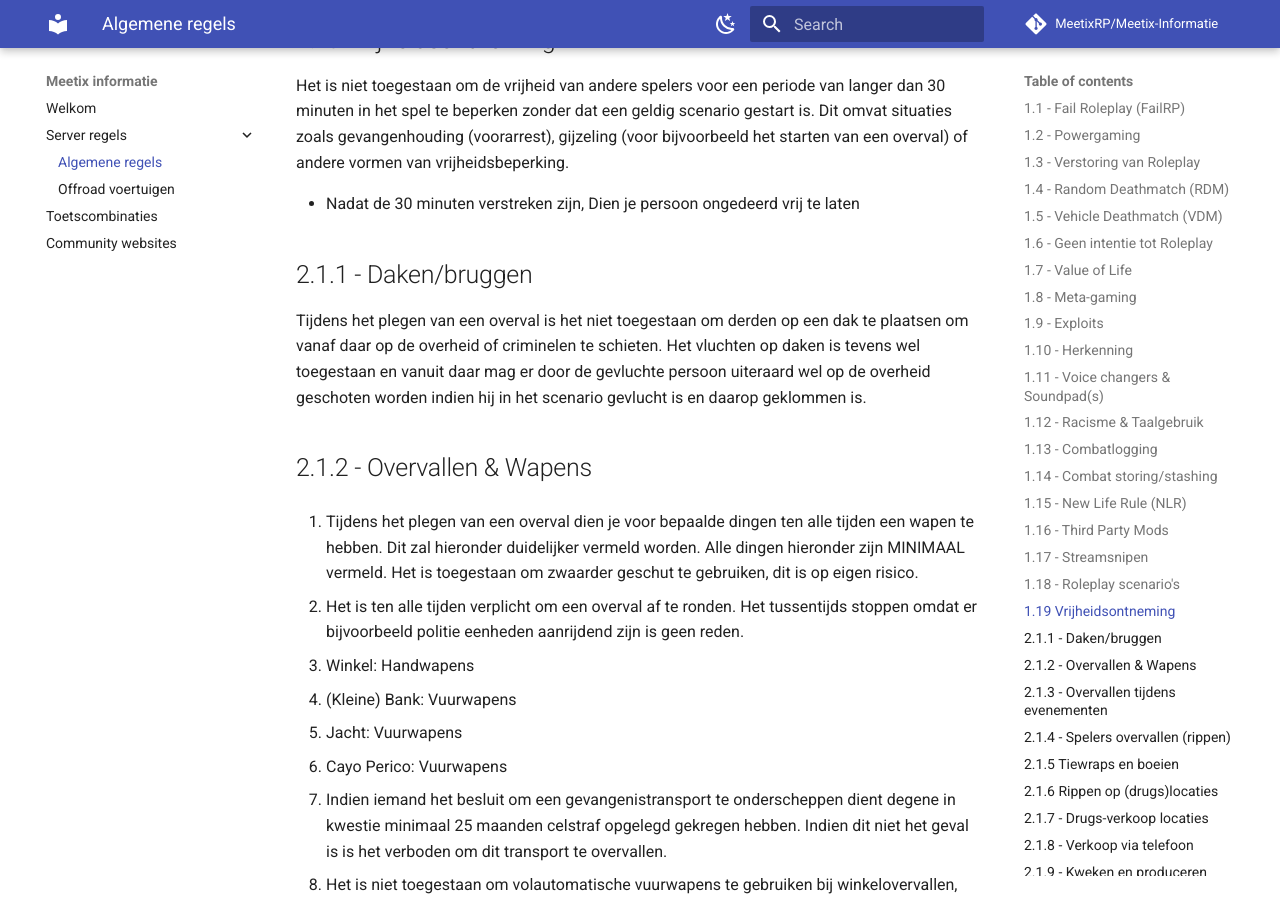
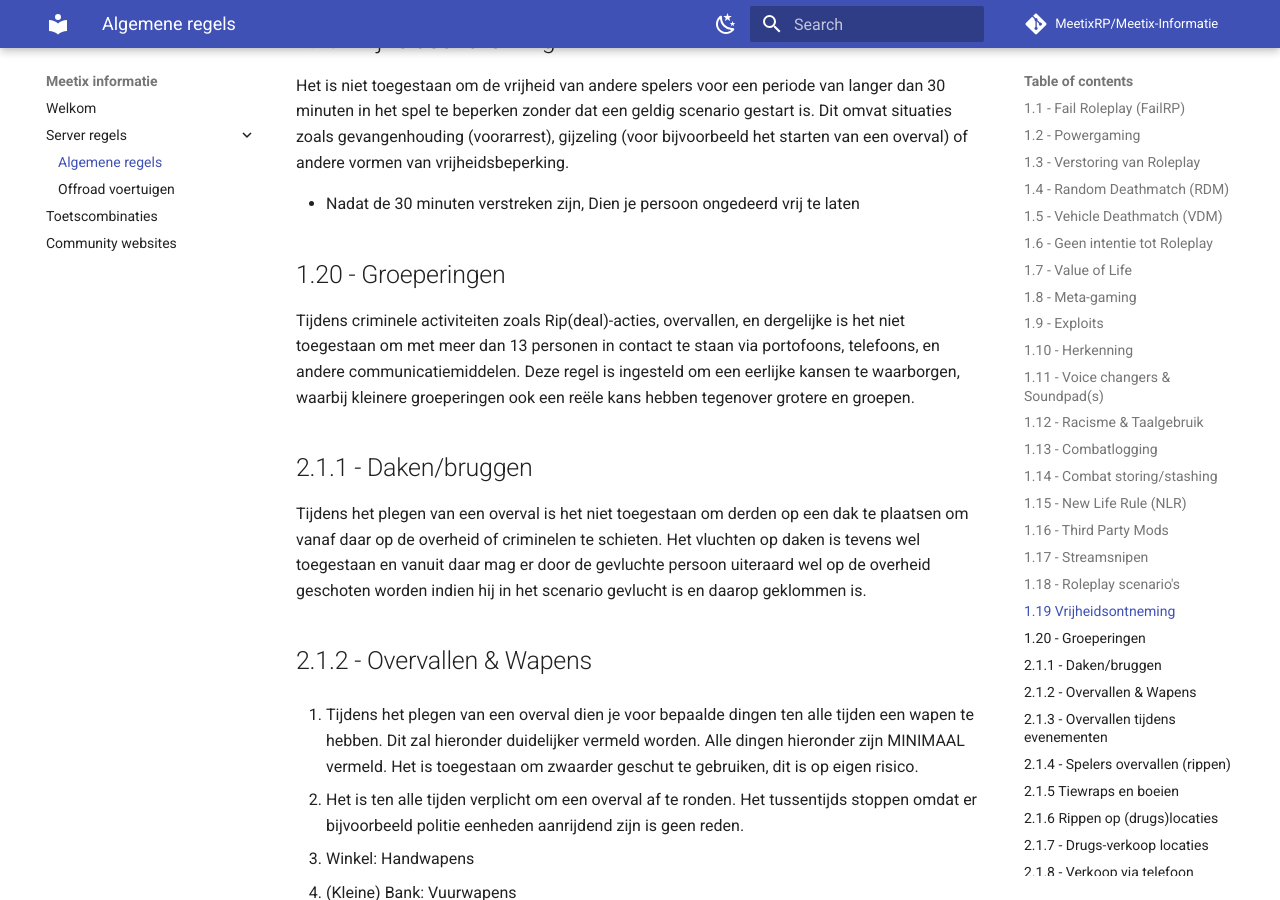
Before and after one commit to MeetixRP/Meetix-Informatie, an MkDocs documentation site: the page built from docs/algemeneregels.md, in a window 1280 px wide and 900 px high, scrolled down 6792 px. Built offline with MkDocs 1.6.1 and Material for MkDocs 9.7.7, drawn with Linux system fonts in a browser that asks for light colours; comment, search, counter and statistics services are not loaded.

Commit message:
Update algemeneregels.md
1.20 (Max 13 personen bij criminele activiteiten)

```diff
--- a/docs/algemeneregels.md
+++ b/docs/algemeneregels.md
@@ -188,6 +188,10 @@ Het is niet toegestaan om de vrijheid van andere spelers voor een periode van la
 Dit omvat situaties zoals gevangenhouding (voorarrest), gijzeling (voor bijvoorbeeld het starten van een overval) of andere vormen van vrijheidsbeperking.
 
 - Nadat de 30 minuten verstreken zijn, Dien je persoon ongedeerd vrij te laten
+
+## 1.20 - Groeperingen
+
+Tijdens criminele activiteiten zoals Rip(deal)-acties, overvallen, en dergelijke is het niet toegestaan om met meer dan 13 personen in contact te staan via portofoons, telefoons, en andere communicatiemiddelen. Deze regel is ingesteld om een eerlijke kansen te waarborgen, waarbij kleinere groeperingen ook een reële kans hebben tegenover grotere en groepen.
 
 ## 2.1.1 - Daken/bruggen
 
```
